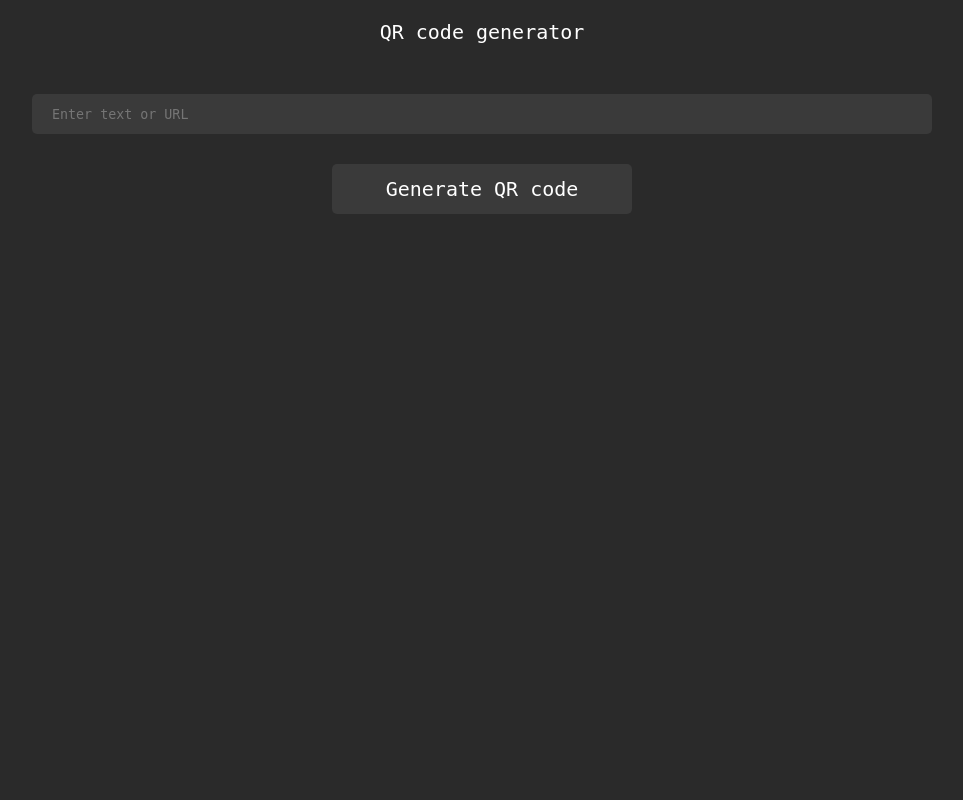
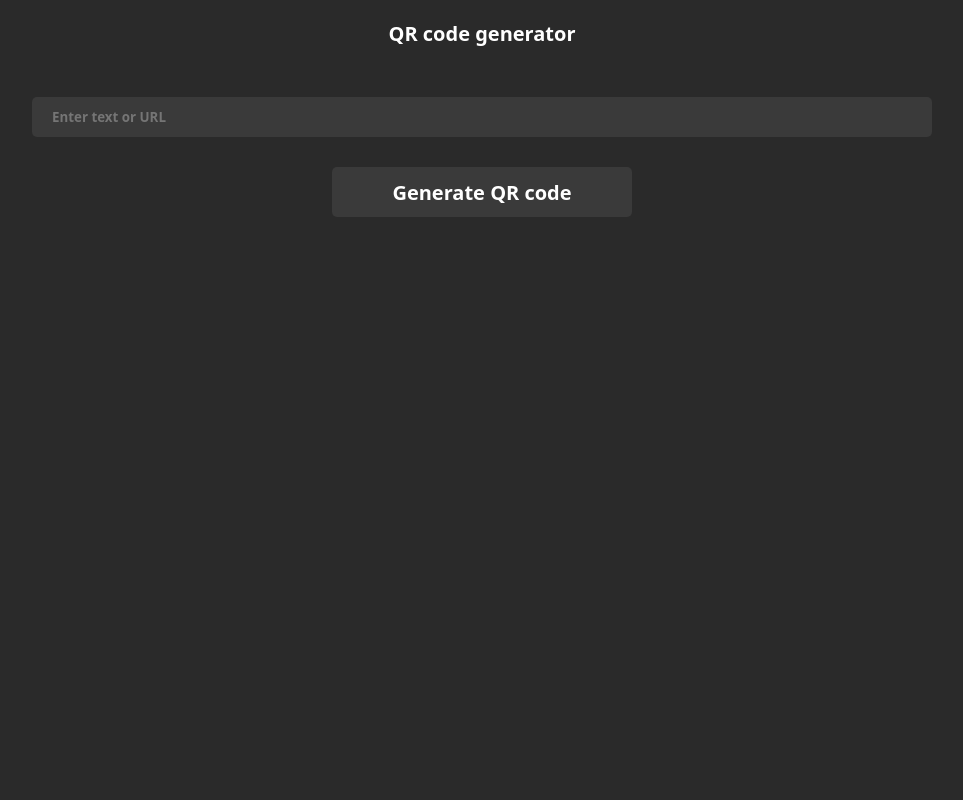
Before and after one commit to MuizValiyev/Qr-Generate, a Flask app: page / in a window 1280 px wide. Shown: the whole page, without its empty margins (158-1121 px from the left). Run offline with Flask 3, Linux system fonts and the light colour scheme.

Commit message:
last commit

```diff
--- a/main.py
+++ b/main.py
@@ -2,6 +2,7 @@ from flask import Flask, render_template, request
 import segno
 
 app = Flask(__name__)
+app.debug = True
 
 @app.route('/')
 def index():
@@ -14,4 +15,4 @@ def generate_qr():
     return render_template('qrcode.html', qrcode=qr)
 
 if __name__ == '__main__':
-    app.run(debug=False)
+    app.run(debug=True)
--- a/templates/index.html
+++ b/templates/index.html
@@ -4,6 +4,7 @@
 <head>
     <meta charset="UTF-8">
     <meta name="viewport" content="width=device-width, initial-scale=1.0">
+    <link rel="icon" type="image/x-icon" href="{{ url_for('static', filename = 'favicon.ico') }}">
     <title>QR code generator</title>
 </head>
 
@@ -55,7 +56,9 @@
         html,
         body {
             height: 100%;
-            font-family: 'Poppins', sans-serif;
+            font-family: "ADLaM Display", system-ui;
+            font-weight: 900;
+            font-style: normal;
             background-color: rgb(209, 202, 211);
         }
 
@@ -76,7 +79,9 @@
             color: #fff;
             font-size: 20px;
             margin-top: 20px;
-            font-family: "Space Mono", monospace;
+            font-family: "ADLaM Display", system-ui;
+            font-weight: 900;
+            font-style: normal;
         }
 
         form {
@@ -103,7 +108,9 @@
             height: 40px;
             outline: none;
             padding: 20px;
-            font-family: "Space Mono", monospace;
+            font-family: "ADLaM Display", system-ui;
+            font-weight: 900;
+            font-style: normal;
             border-radius: 5px;
         }
 
@@ -113,7 +120,9 @@
             border-radius: 5px;
             background-color: #3a3a3a;
             color: #fff;
-            font-family: "Space Mono", monospace;
+            font-family: "ADLaM Display", system-ui;
+            font-weight: 900;
+            font-style: normal;
             font-size: 20px;
             cursor: pointer;
         }
```
Also changed, not shown: templates/qrcode.html (+22 -10 lines), static/favicon.ico (added).
